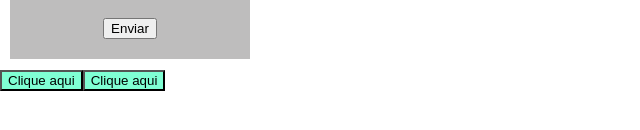
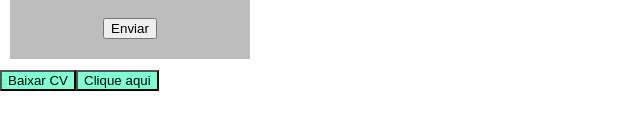
Before and after one commit to CalebeFelipe/react-base, a React (Create React App) app: page / in a window 1280 px wide. Shown: the part 458-588 px from the top of the page, without its empty margins (0-640 px from the left). Built offline with nearby package versions, Linux system fonts and the light colour scheme.

Commit message:
feat: learning defaultProps

```diff
--- a/src/App.js
+++ b/src/App.js
@@ -20,7 +20,7 @@ function App() {
         <p>Esse é um texto do card</p>
         <button>Enviar</button>
       </Card>
-      <Button />
+      <Button label="Baixar CV"/>
       <Button />
     </>
   );
--- a/src/components/button/button.js
+++ b/src/components/button/button.js
@@ -1,5 +1,9 @@
 import './button.css'
 
-export const Button = () => {
-    return <button className="btn">Clique aqui</button>
+export const Button = ({label}) => {
+    return <button className="btn">{label}</button>
 }
+
+Button.defaultProps = {
+    label: 'Clique aqui'
+}
--- a/src/components/card/card.js
+++ b/src/components/card/card.js
@@ -1,10 +1,10 @@
 import React from 'react'
 import './card.css'
 
-export const Card = (props) => {
+export const Card = ({children}) => {
     return (
         <div className='card'>
-            {props.children}
+            {children}
         </div>
     )
 }
```
